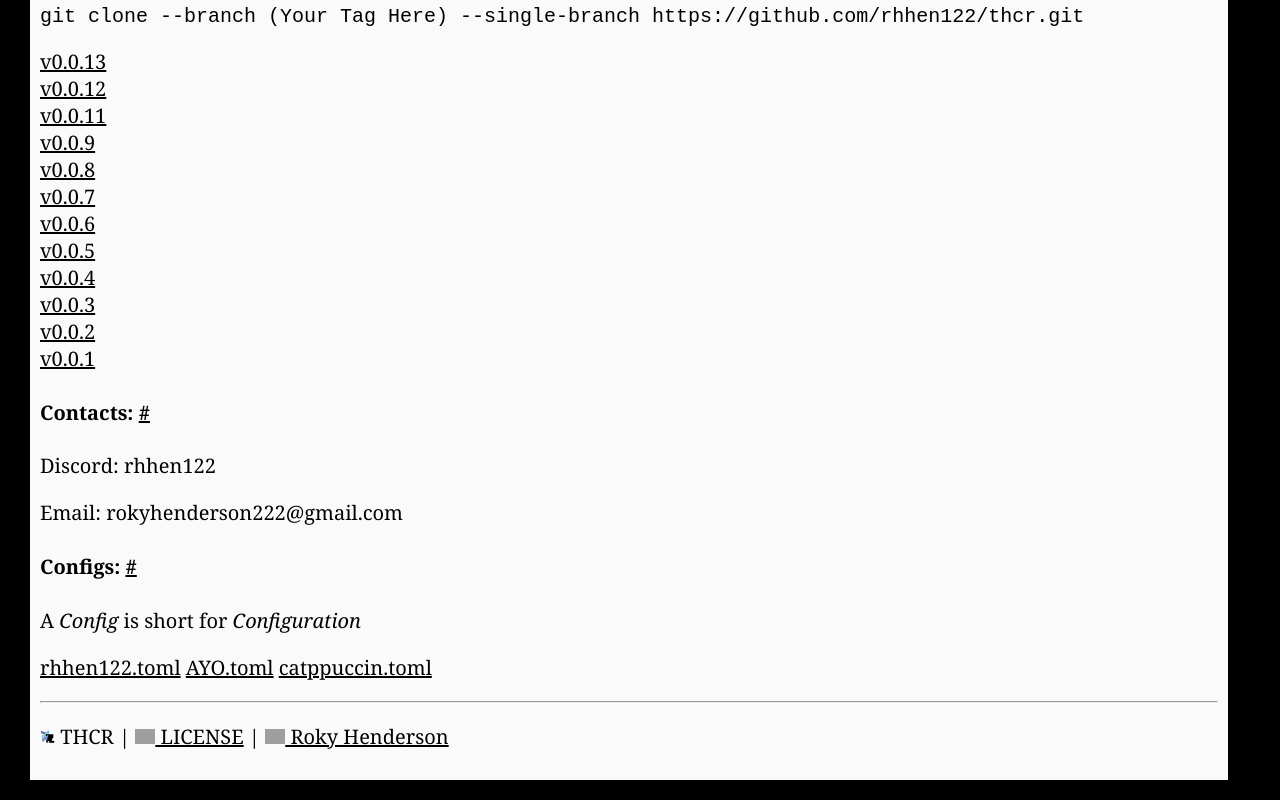
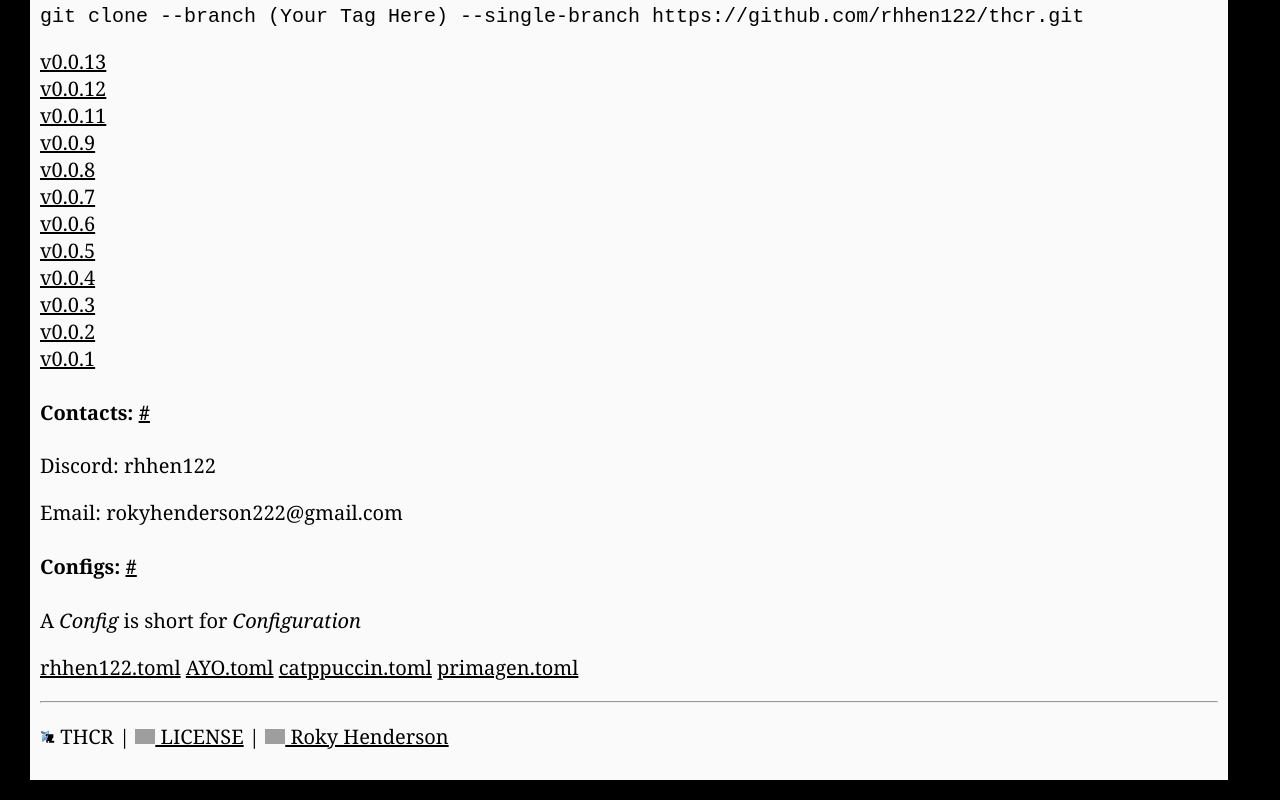
Before and after one commit to rhhen122/thcr, a plain HTML site: page docs/index.html in a window 1280 px wide. Shown: the part 771-1571 px from the top of the page. Drawn offline with Linux system fonts and the light colour scheme; grey boxes are pictures that could not be loaded.

Commit message:
Added the PRIMAGEN!!!!

```diff
--- a/docs/index.html
+++ b/docs/index.html
@@ -62,6 +62,7 @@
       <a href="http://github.com/rhhen122/thcr/blob/master/configs/rhhen122/rhhen122.toml">rhhen122.toml</a>
       <a href="http://github.com/rhhen122/thcr/blob/master/configs/rhhen122/AYO.toml">AYO.toml</a>
       <a href="http://github.com/rhhen122/thcr/blob/master/configs/rhhen122/catppuccin.toml">catppuccin.toml</a>
+      <a href="http://github.com/rhhen122/thcr/blob/master/configs/rhhen122/primagen.toml">primagen.toml</a>
       </p>
       <hr>
       <p><img height="15" src="./media/THCR.svg"> THCR | <img height="15" src="https://upload.wikimedia.org/wikipedia/commons/thumb/7/7e/Apache_Feather_Logo.svg/250px-Apache_Feather_Logo.svg.png"><a href="https://www.apache.org/licenses/LICENSE-2.0"> LICENSE</a> | <img height="15" src="https://roky.rhhen.xyz/dotted%20image%20of%20me.png"><a href="http://roky.rhhen.xyz"> Roky Henderson</a></p>
```
